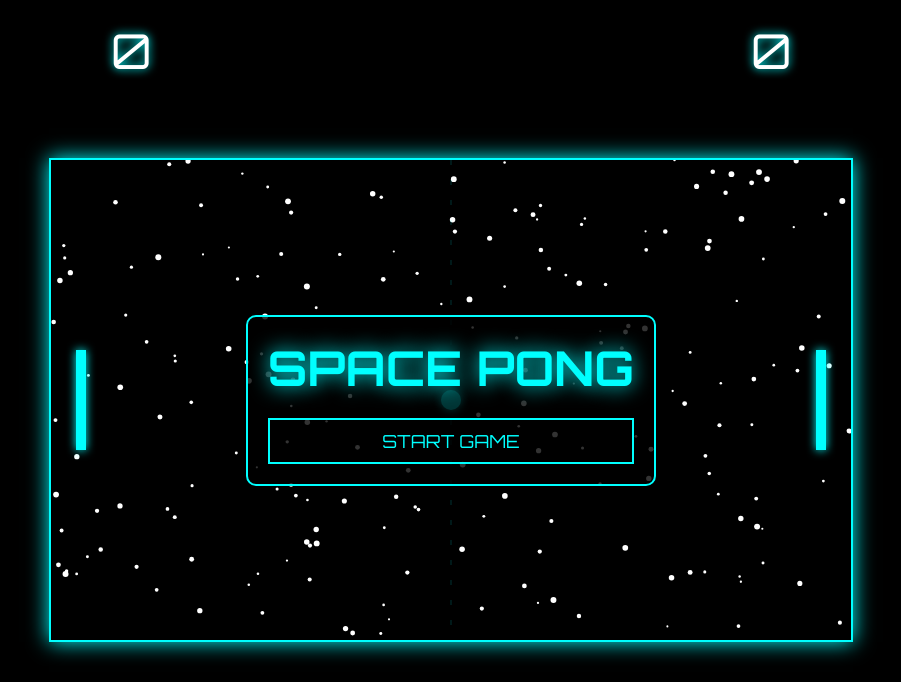
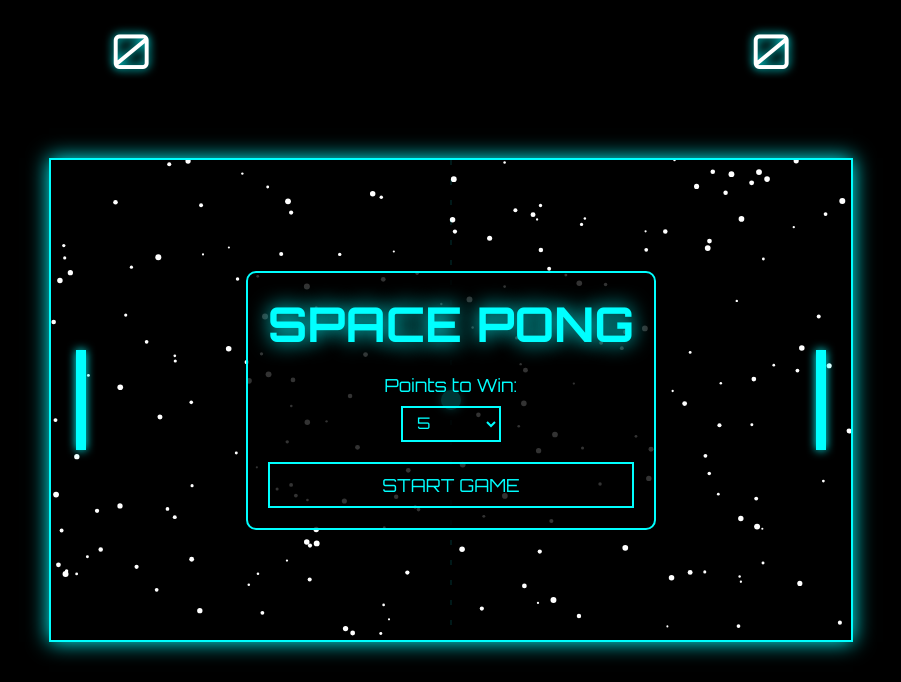
Before and after one commit to Armili09/SpacePong, a Flask app: page / in a window 1280 px wide. Shown: the top 682 px of the page, without its empty margins (189-1090 px from the left). Run offline with Flask 3, Linux system fonts and the light colour scheme; some libraries are stand-ins or nearby versions.

Commit message:
Agent query: Can you check if: 1) The start screen shows points selector, 2) The pause screen has a 'Return to Start' button, and 3) The winning score is properly applied to the game?
Enhance start screen and pause screen: Added option to set winning score on start screen and "return to start" button on pause screen.

Screenshot: https://storage.googleapis.com/screenshot-production-us-central1/9d6130f0-0747-4270-9af7-3f4b9d4d5288/ddf86d67-abe0-4084-adab-e0f3ea950534.jpg

```diff
--- a/static/css/style.css
+++ b/static/css/style.css
@@ -61,6 +61,39 @@ body {
     margin: 0;
 }
 
+.score-selector {
+    display: flex;
+    flex-direction: column;
+    gap: 10px;
+    align-items: center;
+}
+
+.score-selector label {
+    color: #0ff;
+    font-size: 18px;
+}
+
+.score-selector select {
+    background: transparent;
+    border: 2px solid #0ff;
+    color: #0ff;
+    padding: 5px 10px;
+    font-family: 'Orbitron', sans-serif;
+    font-size: 16px;
+    cursor: pointer;
+    width: 100px;
+}
+
+.score-selector select:focus {
+    outline: none;
+    box-shadow: 0 0 10px #0ff;
+}
+
+.score-selector select option {
+    background: #000;
+    color: #0ff;
+}
+
 .hidden {
     display: none !important;
 }
--- a/static/js/game.js
+++ b/static/js/game.js
@@ -36,7 +36,7 @@ class Game {
 
         // Game state
         this.score = { player1: 0, player2: 0 };
-        this.winningScore = 5;
+        this.winningScore = parseInt(document.getElementById('winningScore').value);
         this.isPaused = false;
         this.isStarted = false;
 
@@ -216,6 +216,33 @@ class Game {
 
             this.ctx.font = '24px Orbitron';
             this.ctx.fillText('Press P to resume', this.canvas.width/2, this.canvas.height/2 + 40);
+            this.ctx.fillText('or', this.canvas.width/2, this.canvas.height/2 + 80);
+            this.ctx.fillText('Click below to return to start', this.canvas.width/2, this.canvas.height/2 + 120);
+
+            // Draw return to start button
+            const btnY = this.canvas.height/2 + 160;
+            this.ctx.fillStyle = 'rgba(0, 255, 255, 0.2)';
+            this.ctx.fillRect(this.canvas.width/2 - 100, btnY, 200, 40);
+            this.ctx.fillStyle = '#0ff';
+            this.ctx.font = '20px Orbitron';
+            this.ctx.fillText('RETURN TO START', this.canvas.width/2, btnY + 25);
+
+            // Add click handler for the button
+            this.canvas.onclick = (e) => {
+                const rect = this.canvas.getBoundingClientRect();
+                const mouseX = e.clientX - rect.left;
+                const mouseY = e.clientY - rect.top;
+
+                if (mouseX >= this.canvas.width/2 - 100 &&
+                    mouseX <= this.canvas.width/2 + 100 &&
+                    mouseY >= btnY &&
+                    mouseY <= btnY + 40) {
+                    resetGame();
+                    document.getElementById('startScreen').classList.remove('hidden');
+                }
+            };
+        } else {
+            this.canvas.onclick = null;
         }
 
         this.ctx.shadowBlur = 0;
--- a/templates/index.html
+++ b/templates/index.html
@@ -17,6 +17,15 @@
         </div>
         <div id="startScreen" class="overlay">
             <h1>SPACE PONG</h1>
+            <div class="score-selector">
+                <label for="winningScore">Points to Win:</label>
+                <select id="winningScore">
+                    <option value="5">5</option>
+                    <option value="10">10</option>
+                    <option value="15">15</option>
+                    <option value="20">20</option>
+                </select>
+            </div>
             <button onclick="startGame()">START GAME</button>
         </div>
         <div id="winMessage" class="hidden overlay">
```
